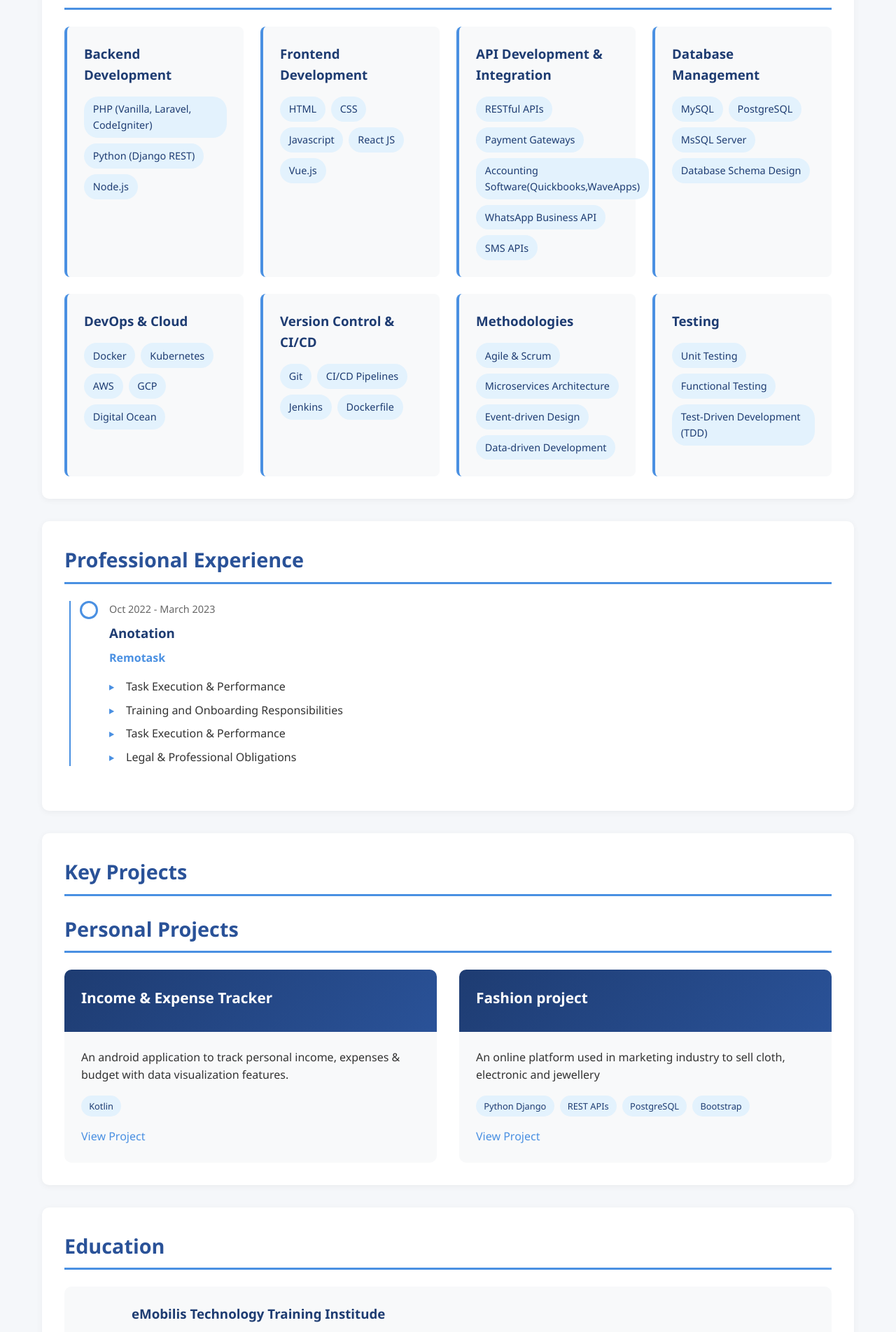
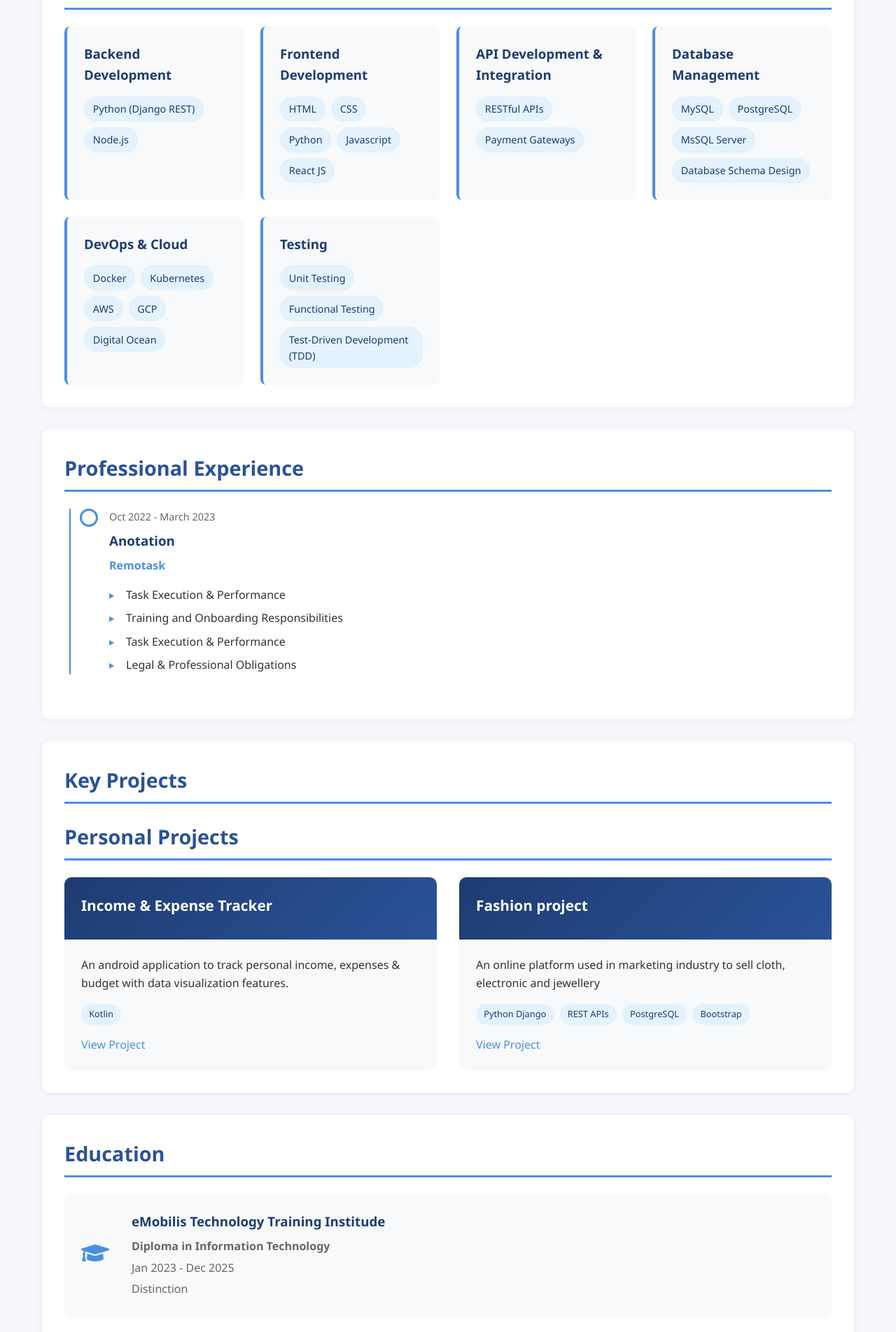
Before and after one commit to Alphonce08/portfolio, a React (Create React App) app: page / in a window 1280 px wide. Shown: the part 700-2604 px from the top of the page at 70% size. Built offline with nearby package versions, Linux system fonts and the light colour scheme.

Commit message:
..updated..

```diff
--- a/src/components/Education.js
+++ b/src/components/Education.js
@@ -8,14 +8,14 @@ const Education = () => {
       period: 'Jan 2023 - Dec 2025',
       institution: 'eMobilis Technology Training Institude ',
       degree: 'Diploma in Information Technology',
-      details: 'Second Class Honors - Upper Division'
+      details: 'Distinction'
     },
     {
       icon: <FaSchool />,
-      period: '2017 - 2002',
+      period: '2017 - 2021',
       institution: 'Motiret Secondary School',
       degree: 'Kenya Certificate of Secondary Education (KCSE)',
-      details: 'Grade: C'
+      details: 'Grade: C (plain)'
     },
     {
       icon: <FaBook />,
--- a/src/components/Header.js
+++ b/src/components/Header.js
@@ -19,7 +19,7 @@ const Header = () => {
         </div>
         <div className="header-info">
           <h1>Alphonce Rotich</h1>
-          <p>Software Engineer & Backend Specialist</p>
+          <p>Software Engineer</p>
         </div>
         <div className="contact-info">
           <a href="https://www.linkedin.com/in/alphonce-rotich/" className="contact-item" target="_blank" rel="noopener noreferrer">
--- a/src/components/Skills.js
+++ b/src/components/Skills.js
@@ -4,15 +4,15 @@ const Skills = () => {
   const skillCategories = [
     {
       title: 'Backend Development',
-      skills: ['PHP (Vanilla, Laravel, CodeIgniter)', 'Python (Django REST)', 'Node.js']
+      skills: ['Python (Django REST)', 'Node.js']
     },
     {
       title: 'Frontend Development',
-      skills: ['HTML','CSS','Javascript','React JS', 'Vue.js']
+      skills: ['HTML','CSS', 'Python','Javascript','React JS']
     },
     {
       title: 'API Development & Integration',
-      skills: ['RESTful APIs', 'Payment Gateways', 'Accounting Software(Quickbooks,WaveApps)','WhatsApp Business API', 'SMS APIs']
+      skills: ['RESTful APIs', 'Payment Gateways']
     },
     {
       title: 'Database Management',
@@ -22,14 +22,8 @@ const Skills = () => {
       title: 'DevOps & Cloud',
       skills: ['Docker', 'Kubernetes', 'AWS', 'GCP', 'Digital Ocean']
     },
-    {
-      title: 'Version Control & CI/CD',
-      skills: ['Git', 'CI/CD Pipelines', 'Jenkins', 'Dockerfile']
-    },
-    {
-      title: 'Methodologies',
-      skills: ['Agile & Scrum', 'Microservices Architecture', 'Event-driven Design','Data-driven Development']
-    },
+
+
     {
       title: 'Testing',
       skills: ['Unit Testing', 'Functional Testing', 'Test-Driven Development (TDD)']
```
Also changed, not shown: src/components/Projects.js (+1 -38 lines).
